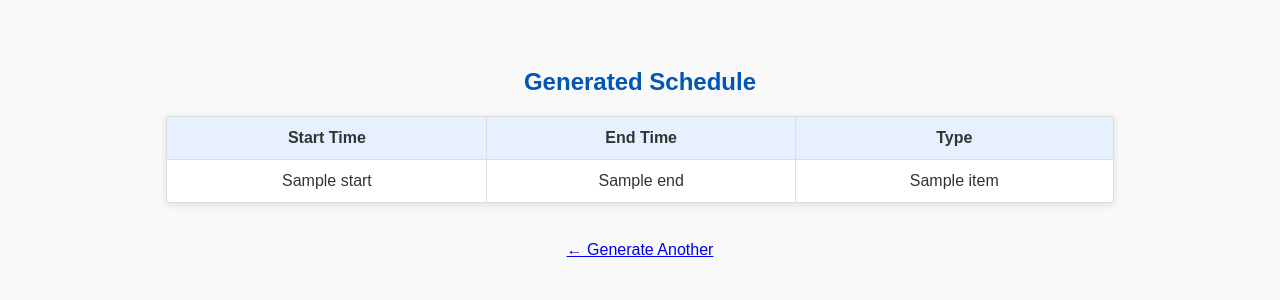
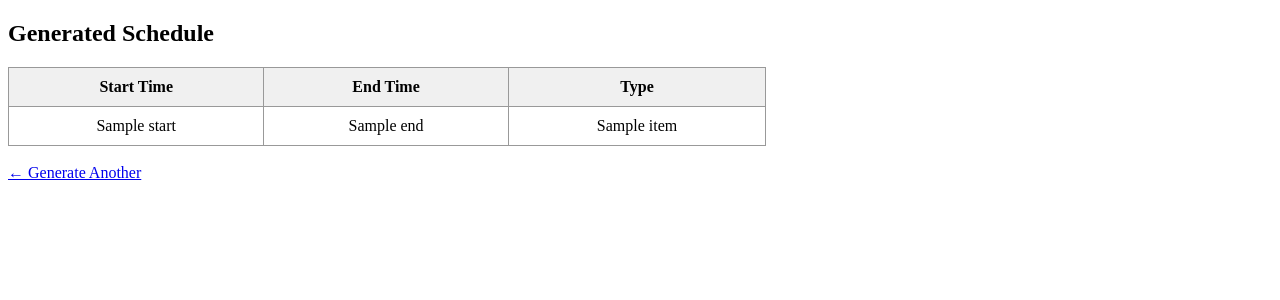
Before and after one commit to sidhbk08/Schedule-Generator, a Flask app: template templates/results.html in a window 1280 px wide. Shown: the top 300 px of the page. Run offline with Flask 3, Linux system fonts and the light colour scheme; the template is opened without the code that fills it: most values are stand-ins (such as "Sample title", 1, 10 or a date in 2020).

Commit message:
Update results.html

```diff
--- a/templates/results.html
+++ b/templates/results.html
@@ -2,8 +2,20 @@
 <html>
 <head>
     <title>Schedule Result</title>
-    <title>Schedule Generator</title>
-    <link rel="stylesheet" href="{{ url_for('static', filename='styles.css') }}">
+    <style>
+        table {
+            border-collapse: collapse;
+            width: 60%;
+        }
+        th, td {
+            padding: 10px;
+            text-align: center;
+            border: 1px solid #999;
+        }
+        th {
+            background-color: #f0f0f0;
+        }
+    </style>
 </head>
 <body>
     <h2>Generated Schedule</h2>
```
